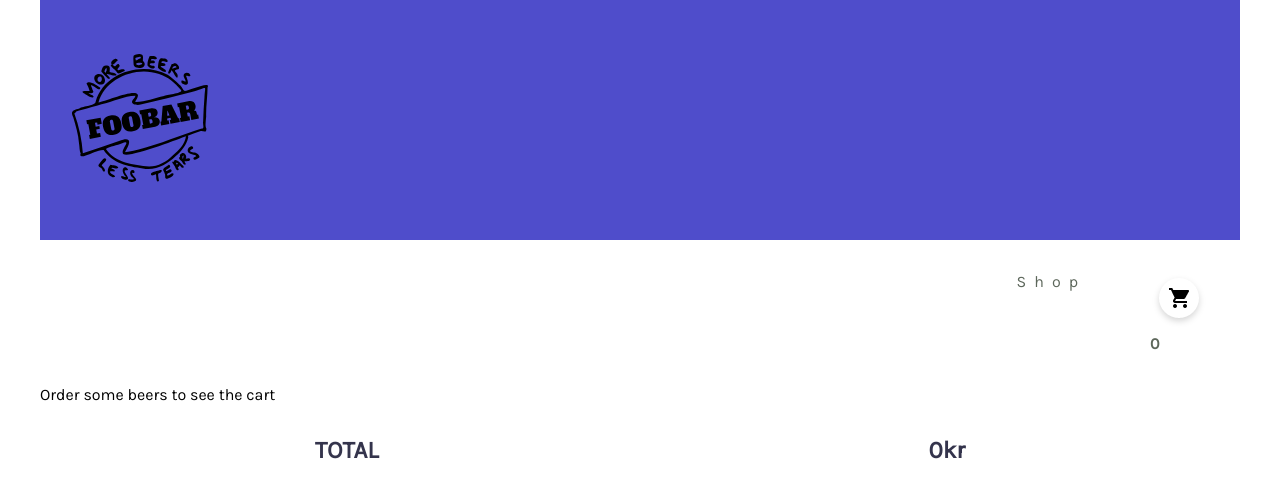
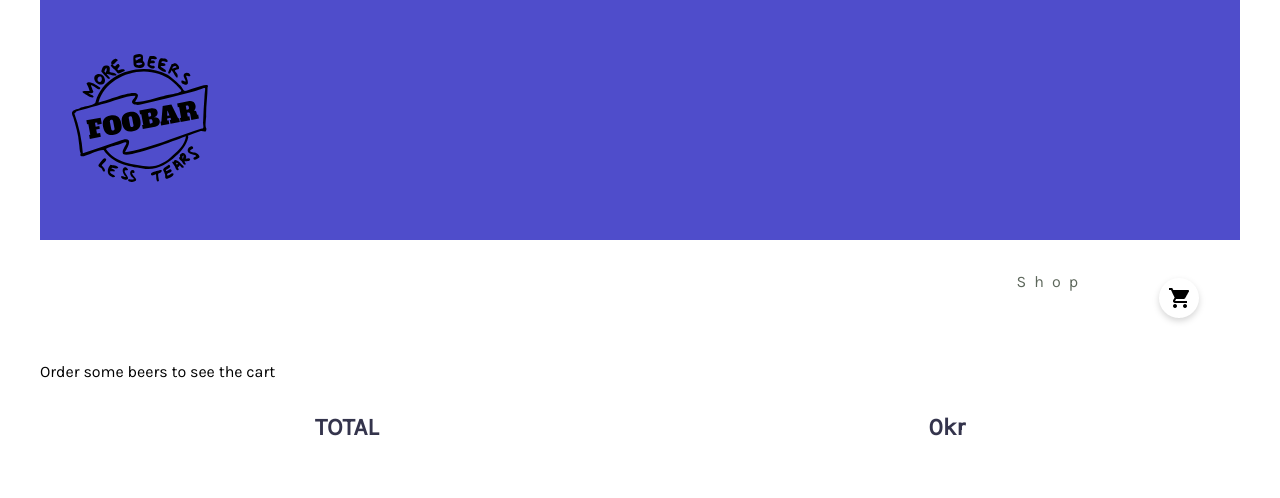
Before and after one commit to Indre101/more-beer-less-tears-form, a React (Create React App) app: page /cart in a window 1280 px wide. Shown: the top 498 px of the page. Built offline with nearby package versions, Linux system fonts and the light colour scheme.

Commit message:
adds number if needed

```diff
--- a/src/App.scss
+++ b/src/App.scss
@@ -100,3 +100,21 @@
     margin-bottom: 2rem;
   }
 }
+
+.cart-li {
+  display: flex;
+  flex-direction: column;
+  div {
+    display: flex;
+    height: 30px;
+    width: 30px;
+    justify-content: center;
+    border-radius: 50%;
+    transform: translate(27px, -24px);
+    color: white;
+    background-color: var(--color-5-normal);
+  }
+  h4 {
+    @include flexCenter(center, row);
+  }
+}
--- a/src/components/Nav.js
+++ b/src/components/Nav.js
@@ -20,7 +20,9 @@ function Nav(props) {
               src={require("../assets/graphics/icon-shopping-cart-empty.png")}
               alt="Cart"
             />
-            <div className="item-count">
+            <div
+              className="item-count"
+              style={{ display: amountOfitems === 0 ? "none" : "flex" }}>
               <h4>{amountOfitems}</h4>
             </div>
           </li>
```
